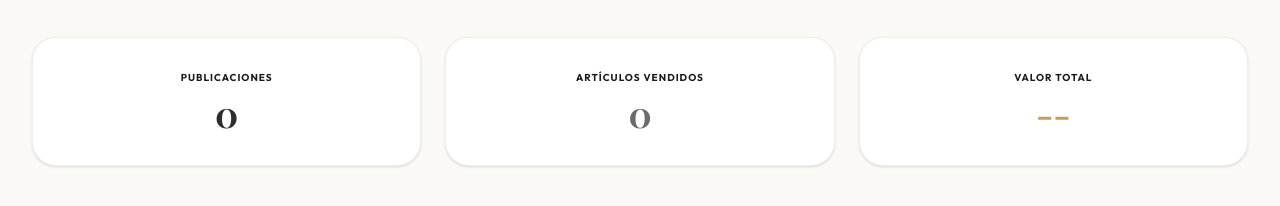
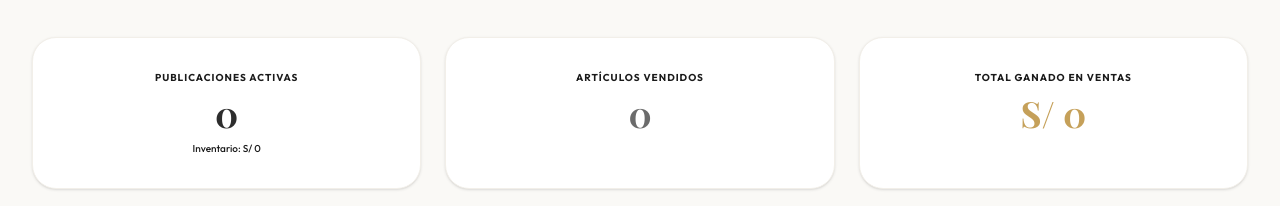
Before and after one commit to cmontenegro1411-hue/marketplace-ropa, a Next.js app: page /profile in a window 1280 px wide. Shown: the part 349-555 px from the top of the page. Built offline with nearby package versions, Linux system fonts and the light colour scheme; no server answers; the database is empty; sample sign-in values are in the browser's storage; a web font is replaced by a local one.

Commit message:
feat: Connect sales report and inventory value to real DB data

```diff
--- a/app/profile/page.tsx
+++ b/app/profile/page.tsx
@@ -27,6 +27,16 @@ export default async function ProfilePage() {
 
   const userName = session.user.name || "Usuario";
 
+  // Calcular estadísticas dinámicas reales
+  const activeProducts = myProducts?.filter(p => !p.status || p.status === 'available') || [];
+  const soldProducts = myProducts?.filter(p => p.status === 'sold') || [];
+  const totalSalesValue = soldProducts.reduce((sum, p) => sum + (p.price || 0), 0);
+  const totalActiveValue = activeProducts.reduce((sum, p) => sum + (p.price || 0), 0);
+
+  const formatCurrency = (amount: number) => {
+    return new Intl.NumberFormat('es-PE', { style: 'currency', currency: 'PEN', maximumFractionDigits: 0 }).format(amount);
+  };
+
   return (
     <main className="min-h-screen bg-cream pb-20">
       <Navbar />
@@ -52,16 +62,17 @@ export default async function ProfilePage() {
       <Container className="py-12">
         <div className="grid md:grid-cols-3 gap-6 mb-16">
           <div className="bg-white p-8 rounded-3xl border border-sand shadow-sm text-center">
-            <p className="text-[10px] font-bold uppercase tracking-widest text-muted mb-2">Publicaciones</p>
-            <p className="text-4xl font-serif font-bold text-primary">{myProducts?.length || 0}</p>
+            <p className="text-[10px] font-bold uppercase tracking-widest text-muted mb-2">Publicaciones Activas</p>
+            <p className="text-4xl font-serif font-bold text-primary">{activeProducts.length}</p>
+            <p className="text-[10px] text-muted mt-2 font-medium">Inventario: {formatCurrency(totalActiveValue)}</p>
           </div>
           <div className="bg-white p-8 rounded-3xl border border-sand shadow-sm text-center">
             <p className="text-[10px] font-bold uppercase tracking-widest text-muted mb-2">Artículos Vendidos</p>
-            <p className="text-4xl font-serif font-bold text-secondary">0</p>
+            <p className="text-4xl font-serif font-bold text-secondary">{soldProducts.length}</p>
           </div>
           <div className="bg-white p-8 rounded-3xl border border-sand shadow-sm text-center">
-            <p className="text-[10px] font-bold uppercase tracking-widest text-muted mb-2">Valor Total</p>
-            <p className="text-4xl font-serif font-bold text-accent">--</p>
+            <p className="text-[10px] font-bold uppercase tracking-widest text-muted mb-2">Total Ganado en Ventas</p>
+            <p className="text-4xl font-serif font-bold text-accent">{formatCurrency(totalSalesValue)}</p>
           </div>
         </div>
 
```
